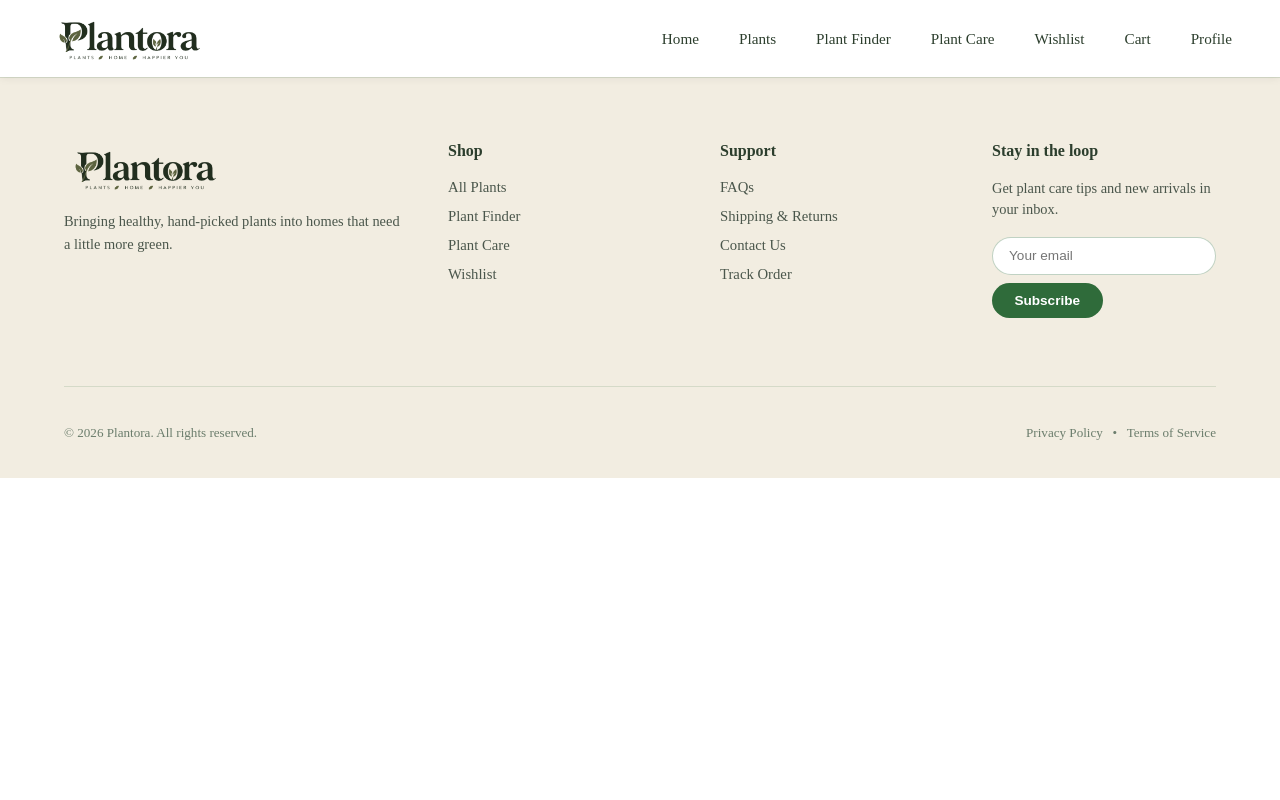
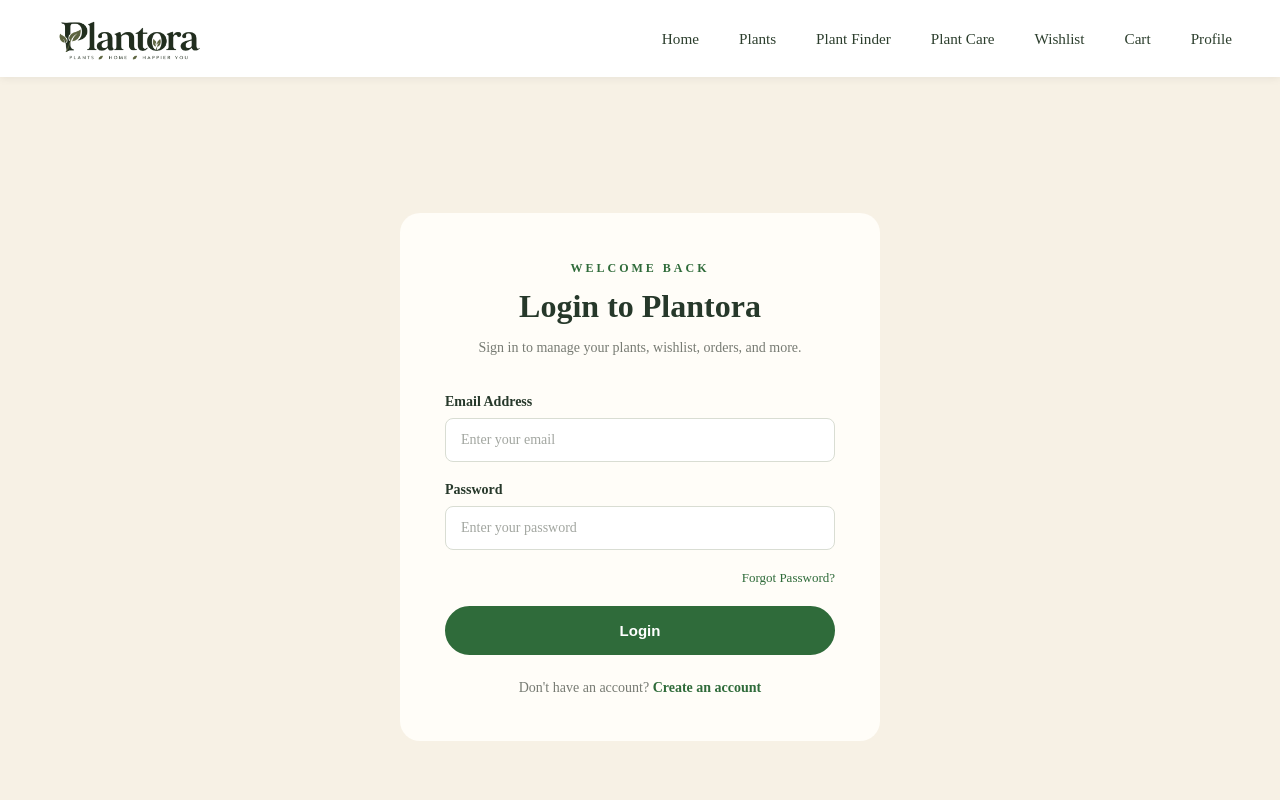
Before and after one commit to sabaineelam26/PlantoraWeb, a React (Vite) app: page /login in a window 1280 px wide. Shown: the top 800 px of the page. Built offline with nearby package versions, Linux system fonts and the light colour scheme.

Commit message:
chore: modified files

```diff
--- a/src/App.jsx
+++ b/src/App.jsx
@@ -14,6 +14,8 @@
 import ShippingReturn from "./Pages/ShippingReturn";
 import Contact from "./Pages/Contact";
 import Faqs from "./Pages/Faqs";
+import Register from './Components/Register';
+import Login from './Components/Login';
 // import Faqs from "./Pages/Faqs";
 // import { Profile } from "./Pages/Profile";
 
@@ -25,6 +27,8 @@
       <Navbar />
       <Routes>
         <Route path="/" element={<Plantora />}></Route>
+        <Route path="/register" element={<Register />}></Route>
+        <Route path="/login" element={<Login />}></Route>
         <Route path="/plants" element={<Plants />}></Route>
         <Route path="/plantFinder" element={<PlantFinder />}></Route>
         <Route path="/plantCare" element={<PlantCare />}></Route>
@@ -32,7 +36,7 @@
         <Route path="/cart" element={<Cart />}></Route>
         <Route path="/privacy" element={<PrivacyPolicy />}></Route>
         <Route path="/terms" element={<TermsService />}></Route>
-        <Route path="/Faqs" element=<Faqs/>></Route>
+        <Route path="/Faqs" element=<Faqs />></Route>
         <Route path="/shipping" element=<ShippingReturn />></Route>
         <Route path="/contact" element=<Contact />></Route>
 
--- a/src/Components/Login.jsx
+++ b/src/Components/Login.jsx
@@ -1,6 +1,6 @@
 import React, { useState } from "react";
 import { Link } from "react-router-dom";
-import "./Auth.css";
+import "./LoginRegister.css";
 
 const Login = () => {
   const [formData, setFormData] = useState({
--- a/src/Components/Register.jsx
+++ b/src/Components/Register.jsx
@@ -1,6 +1,6 @@
 import React, { useState } from "react";
 import { Link } from "react-router-dom";
-import "./Auth.css";
+import "./LoginRegister.css";
 
 const Register = () => {
   const [formData, setFormData] = useState({
```
